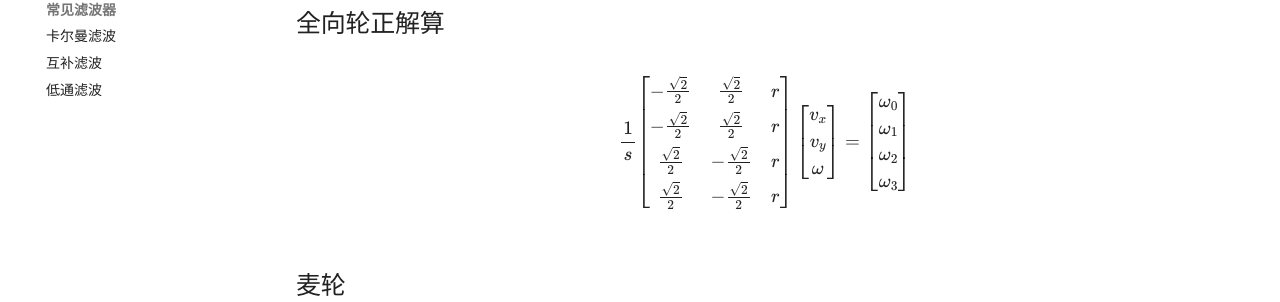
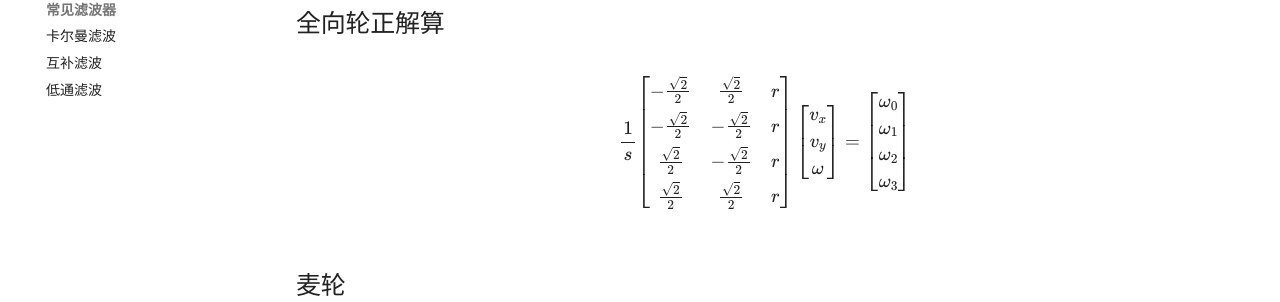
Before and after one commit to horizon-rm/docs, an MkDocs documentation site: the page built from docs/all_md/algorithm/kinematic.md, in a window 1280 px wide. Shown: the part 266-568 px from the top of the page. Built offline with MkDocs 1.6.1 and Material for MkDocs 9.7.7, drawn with Linux system fonts in a browser that asks for light colours; comment, search, counter and statistics services are not loaded.

Commit message:
🐛 fix: 修复符号错误

```diff
--- a/docs/all_md/algorithm/kinematic.md
+++ b/docs/all_md/algorithm/kinematic.md
@@ -3,9 +3,9 @@
 $$\frac{1}{s}
     \begin{bmatrix}
         -\frac{\sqrt{2}}{2} & \frac{\sqrt{2}}{2} & r \\
-        -\frac{\sqrt{2}}{2} & \frac{\sqrt{2}}{2} & r \\
+        -\frac{\sqrt{2}}{2} & -\frac{\sqrt{2}}{2} & r \\
         \frac{\sqrt{2}}{2}  & -\frac{\sqrt{2}}{2} & r \\
-        \frac{\sqrt{2}}{2}  & -\frac{\sqrt{2}}{2} & r \\
+        \frac{\sqrt{2}}{2}  & \frac{\sqrt{2}}{2} & r \\
     \end{bmatrix}
     \begin{bmatrix}
         v_x \\ v_y \\ \omega
```
Also changed, not shown: site/all_md/algorithm/kinematic/index.html, site/search/search_index.json, 2 other files.
